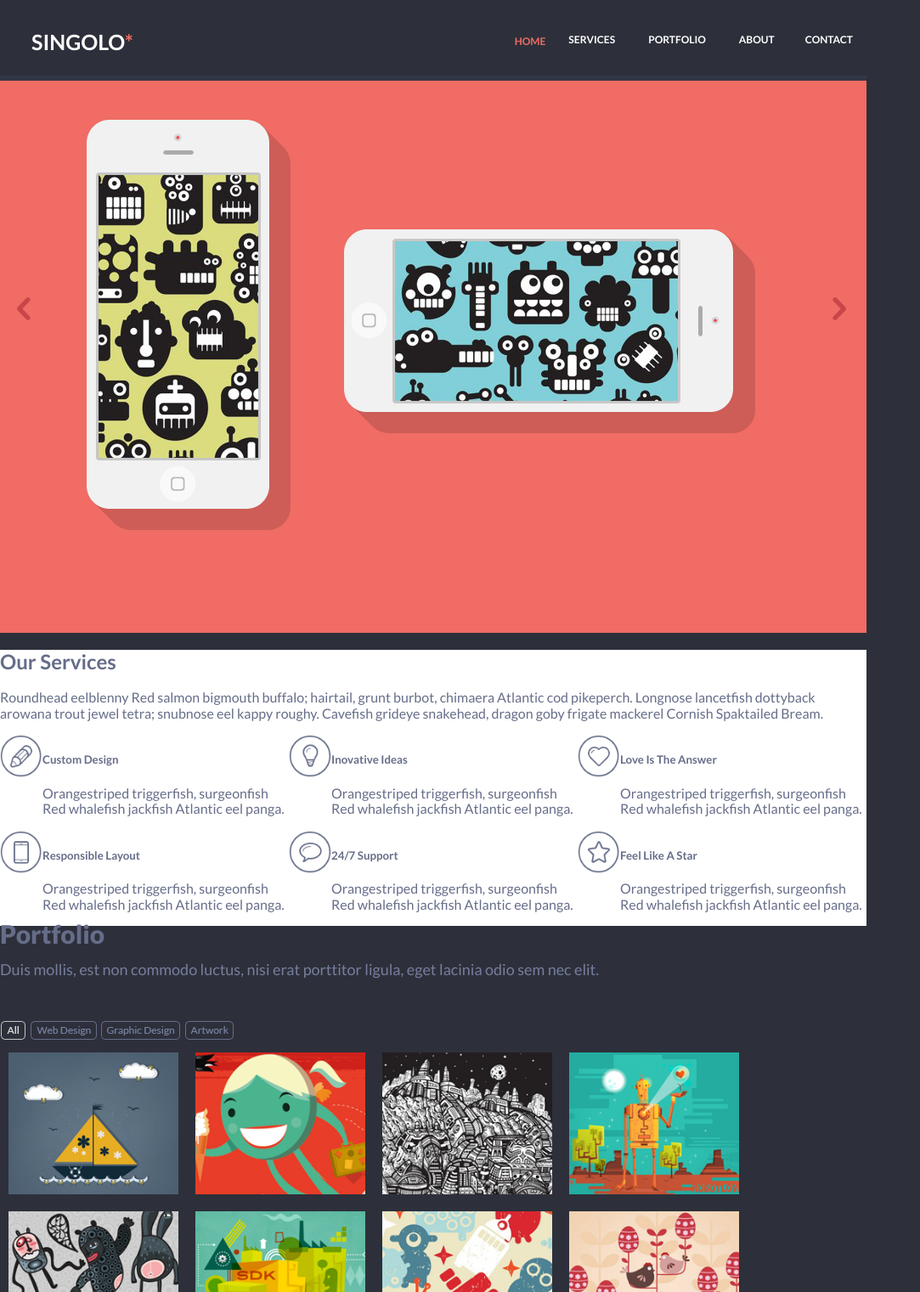
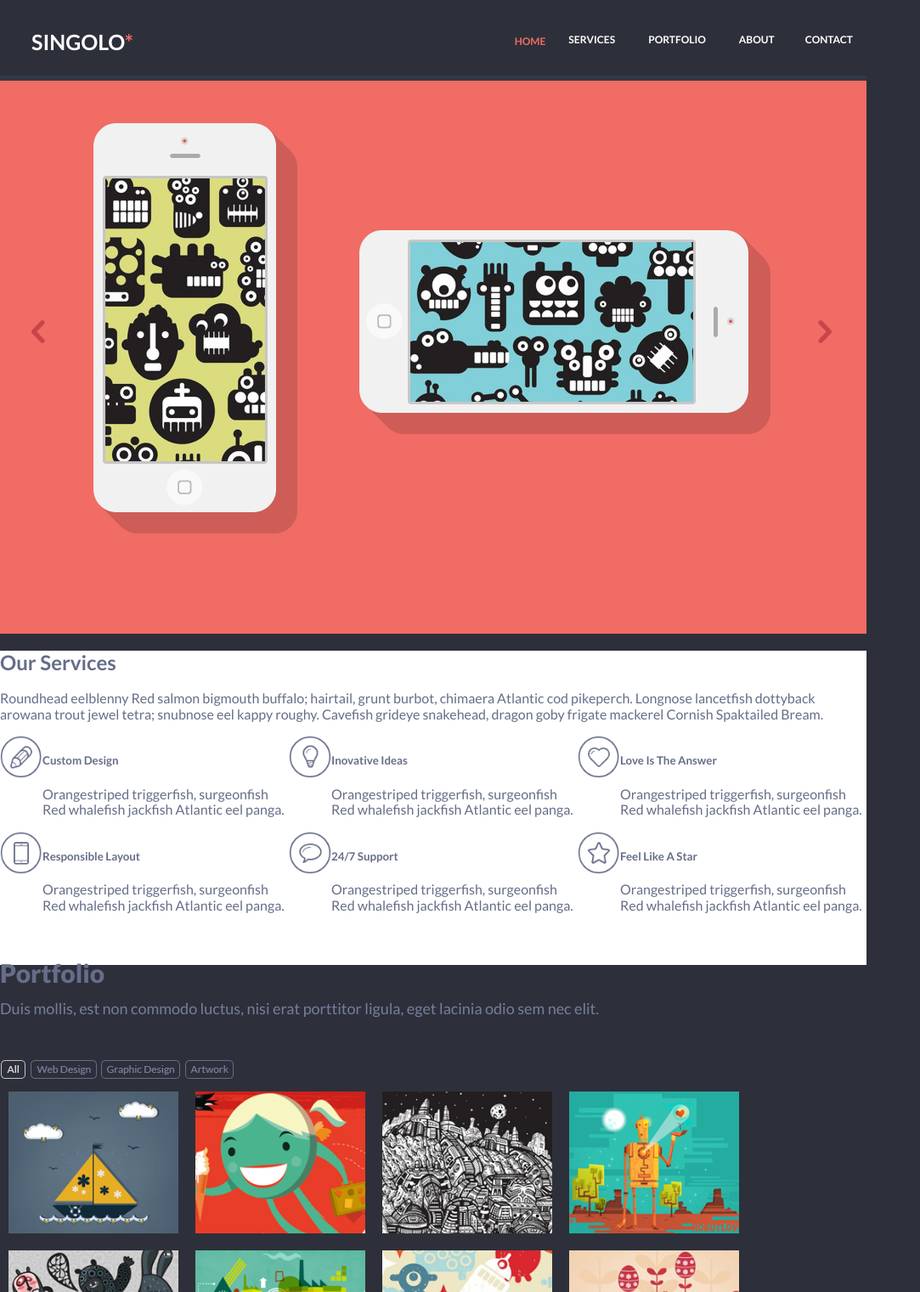
Before and after one commit to DmitryYakorev/Singolo, a plain HTML site: page index.html in a window 1280 px wide. Shown: the top 1521 px of the page at 85% size, without its empty margins (0-1083 px from the left). Drawn offline with nearby package versions, Linux system fonts and the light colour scheme.

Commit message:
feat:final up7

```diff
--- a/index.html
+++ b/index.html
@@ -51,7 +51,7 @@
         <img src="assets/next.png" alt="next">
     </div>
     <section class="services">
-        <div class="wrapper1">
+        <div class="wrapper11">
             <h2 class="title1">Our Services</h2>
             <p class="text1">Roundhead eelblenny Red salmon bigmouth buffalo; hairtail, grunt burbot, chimaera Atlantic cod pikeperch. Longnose lancetfish dottyback arowana trout jewel tetra; snubnose eel kappy roughy. Cavefish grideye snakehead, dragon goby frigate mackerel Cornish Spaktailed Bream. </p>
             <div class="layout-3-column">
--- a/style.css
+++ b/style.css
@@ -152,8 +152,8 @@ background-color: #f06c64;
  /*   padding: 53px 0 0 72px;*/
 
 .v{
-    padding: 1px 0 0 0px;
-    margin: -25px 0 0 100px;
+    padding: 5px 50px 0 0px;
+    margin: -25px 5px 0 108px;
 }
 .hor__mob{
     display: flex;
@@ -163,24 +163,25 @@ background-color: #f06c64;
   /*  padding: 174px 0 0 73px;*/
 }
 .h{
-    padding: 70px 0 0 40px;
+    padding: 71px 25px 0 58px;
 }
 .prev{
     z-index: 100;
     position: absolute;
-    top: 350px;
-    left: 20px;
+    top: 377px;
+    left: 37px;
     cursor: pointer;
 }
 .next{
     z-index: 10;
     position: absolute;
-    top: 350px;
-    left: 980px;
+    top: 377px;
+    left: 963px;
     cursor: pointer;
 }
 .services{
     background-color: white;
+    height: 370px;
 }
 .layout-3-column{
     display: flex;
```
